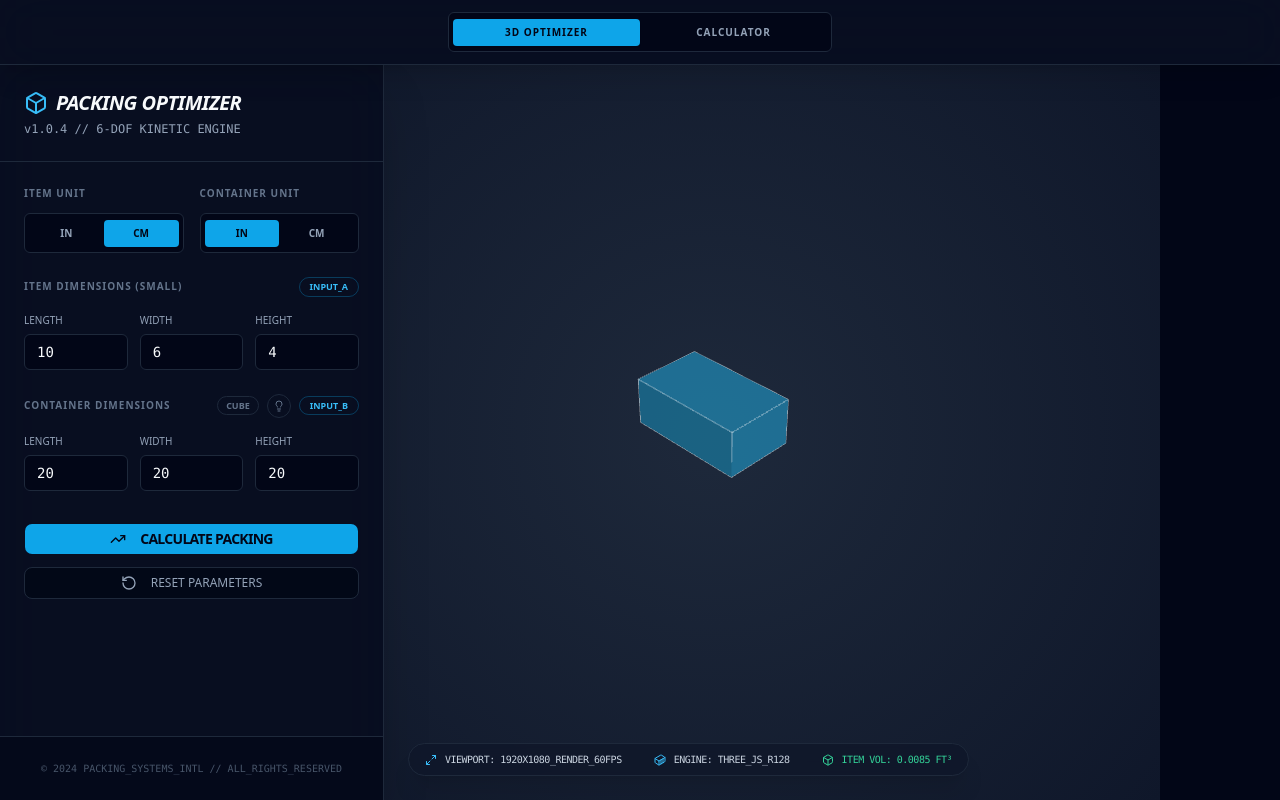
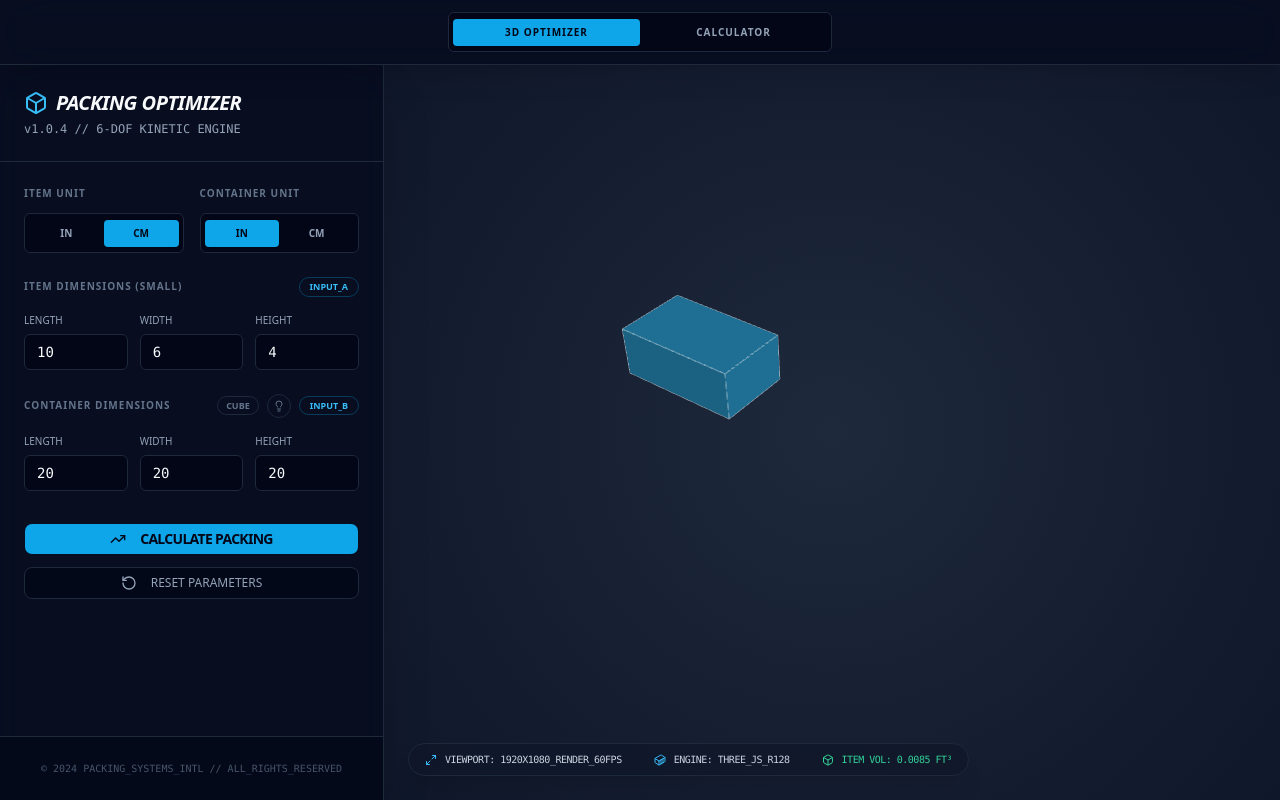
Before and after one commit to sadesthetic/3d-box-visualizer, a React (Vite) app: page / in a window 1280 px wide. Built offline with nearby package versions, Linux system fonts and the light colour scheme.

Commit message:
feat: shift 3D scene center to the left via camera target

```diff
--- a/src/App.tsx
+++ b/src/App.tsx
@@ -271,8 +271,8 @@ export default function App() {
       {/* Main Viewport - Top half on mobile */}
       <main className="w-full h-[45vh] md:h-auto md:flex-1 relative shrink-0 overflow-hidden">
         <motion.div
-          initial={{ x: -120 }}
-          animate={{ x: -120 }}
+          initial={{ x: 0 }}
+          animate={{ x: 0 }}
           transition={{ type: "spring", damping: 20, stiffness: 100 }}
           className="w-full h-full"
         >
--- a/src/components/Visualizer.tsx
+++ b/src/components/Visualizer.tsx
@@ -65,6 +65,8 @@ export function Visualizer({ item, container, result, unit, itemUnit, highlightC
     const controls = new OrbitControls(camera, renderer.domElement);
     controls.enableDamping = true;
     controls.enablePan = false;
+    // Set target offset to move the illustration to the left
+    controls.target.set(12, 0, 0);
     controlsRef.current = controls;
 
     // RESIZE HANDLER
```
